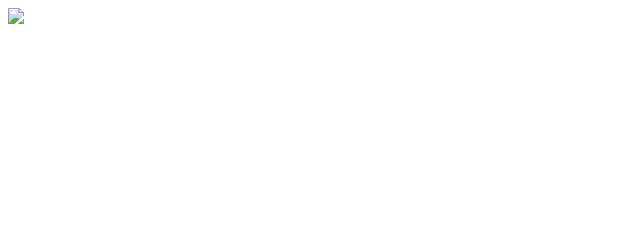
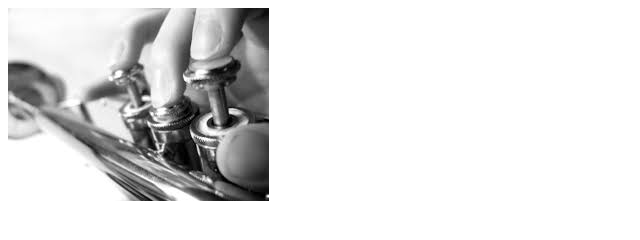
Before and after one commit to audreythirza/interactive, a plain HTML site: page workshop05/index.html in a window 1280 px wide. Shown: the whole page, without its empty margins (0-640 px from the left). Drawn offline with Linux system fonts and the light colour scheme.

Commit message:
correct jpg image linked

```diff
--- a/workshop05/index.html
+++ b/workshop05/index.html
@@ -7,7 +7,7 @@
 
 		<meta name="viewport" content="width=device-width, initial-scale=1, maximum-scale=1" />
 
-		<img src="images/06.jpg">
+		<img src="images/04.jpg">
 
 	<title>
 
```
